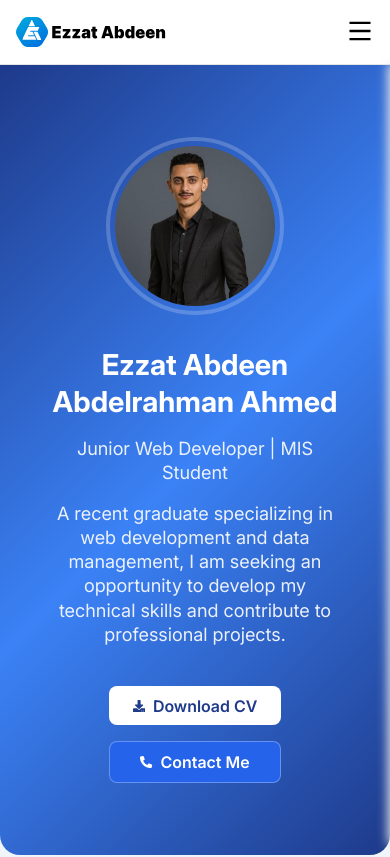
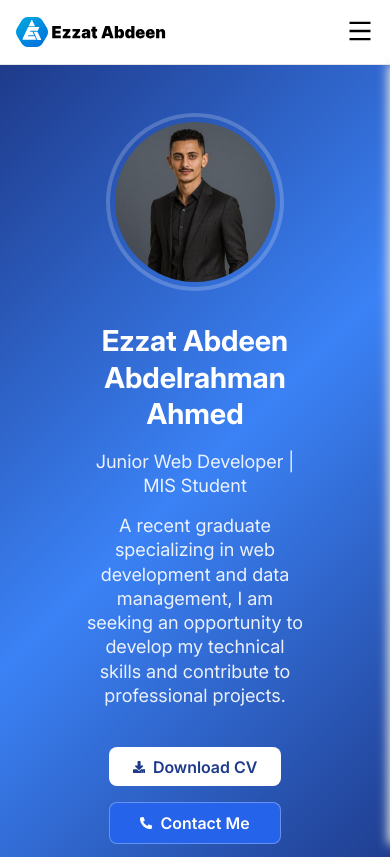
Before and after one commit to ezzatabdeen-dev/protfolio, a Next.js app: page /en in a window 390 px wide. Shown: the top 857 px of the page. Built offline with nearby package versions, Linux system fonts and the light colour scheme.

Commit message:
Update padding and gap in HeroWrapper styles

```diff
--- a/src/components/Hero/Hero.module.css
+++ b/src/components/Hero/Hero.module.css
@@ -1,10 +1,10 @@
 .HeroWrapper {
   width: 65%;
   margin: 0 auto;
-  padding: 1.25rem 0;
+  padding: 1.5rem 0;
   display: flex;
   flex-direction: column;
-  gap: 1.5rem;
+  gap: 1.75rem;
 }
 
 @media (max-width: 1250px) {
@@ -14,10 +14,13 @@
 }
 
 @media (max-width: 1000px) {
-  .HeroWrapper {
+  .EducationWrapper {
     width: calc(100% - 2rem) !important;
   }
 }
+
+
+
 
 .HeroContainer {
   background: linear-gradient(135deg, #1e3a8a 0%, #3b82f6 50%, #1e3a8a 100%);
@@ -27,7 +30,7 @@
   justify-content: center;
   color: white;
   text-align: center;
-  padding: 2rem 1rem;
+
   border-radius: 0 0 20px 20px;
 }
 
```
